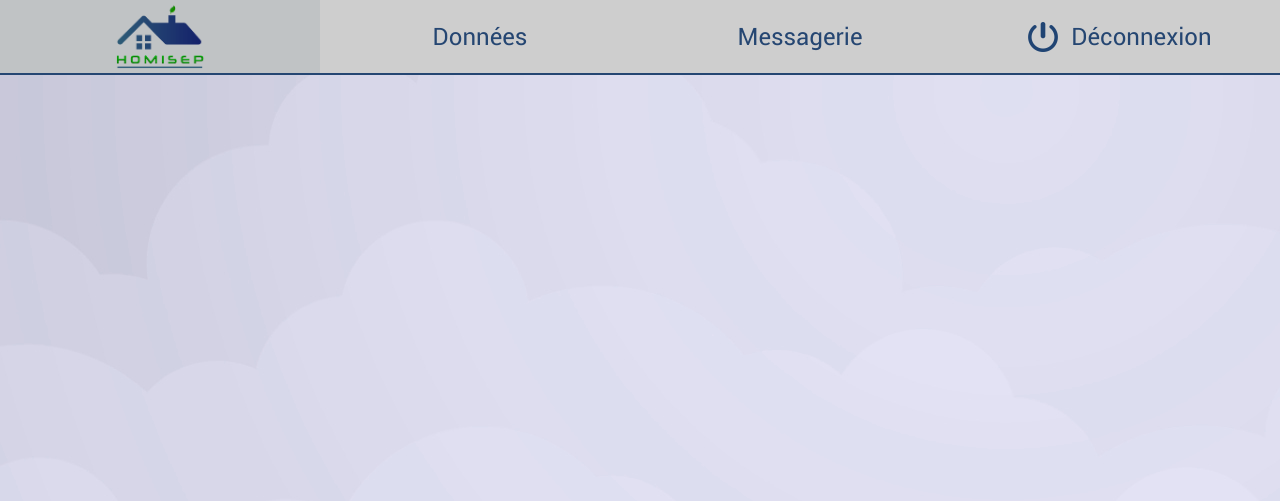
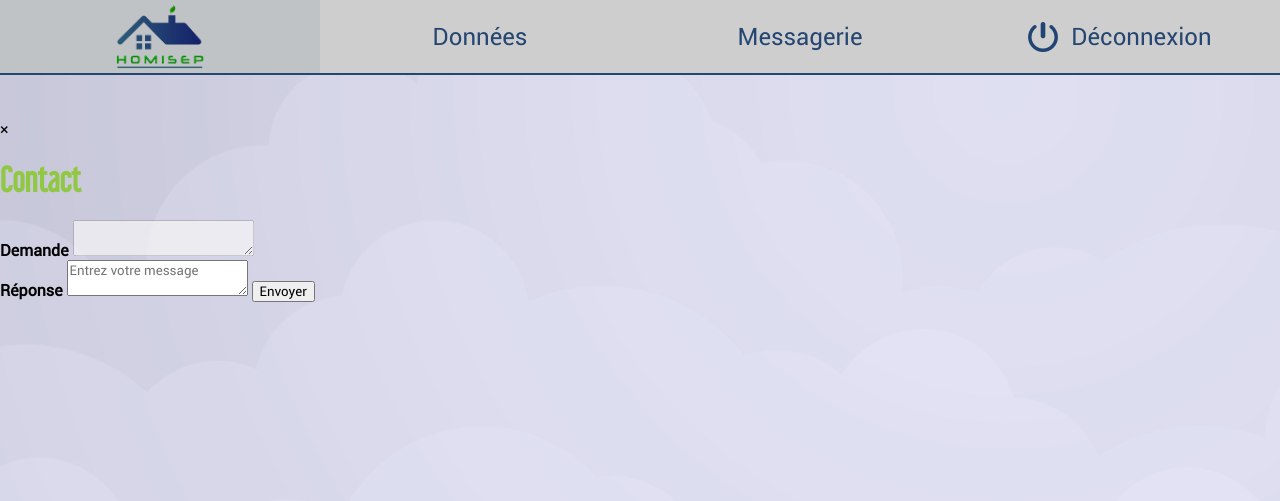
Before and after one commit to SebEdena/app-homisep, a PHP site: page /view/TemplateAdmin.php in a window 1280 px wide. Shown: the top 501 px of the page. Run offline with PHP 8.4, Linux system fonts and the light colour scheme; the template is opened without the code that fills it, so the values that code supplies are empty.

Commit message:
bug réglé pour la messagerie administrateur

```diff
--- a/MVC/controller/relationAdmin.php
+++ b/MVC/controller/relationAdmin.php
@@ -26,7 +26,7 @@
     $prenom = $_POST["prenom"];
 
     $mailConf = 'Bonjour,</br></br>Nous vous remercions de nous avoir contacté :</br></br>     "'.
-      $txt.'"</br></br>'.$rep;
+      $txt.'"</br></br> Voici la réponse de notre administrateur : </br></br>'.$rep;
 
     try {
       $status = repondreMessage($obj, $txt, $nom);
--- a/MVC/view/Messagerie.php
+++ b/MVC/view/Messagerie.php
@@ -7,7 +7,8 @@ $css = [
   "styleContact.css"
 ];
 $js = [
-  "modal.js"
+  "modal.js",
+  "contact.js"
 ];
 $modals = null;
 $jsonpage = null;
--- a/MVC/view/TemplateAdmin.php
+++ b/MVC/view/TemplateAdmin.php
@@ -36,7 +36,28 @@
 <footer>
     <p>&#9400; 2018, Homisep un produit Domisep, tous droits réservés.</p>
 </footer>
+<div class="modal-bg">
+    <div class="modal" id="modalmail">
+        <div class="modal-head">
+            <span class="modal-close">&times;</span>
+            <h1>Contact</h1>
+        </div>
+        <div class="modal-body">
+          <form class="contact" method="post">
+            <div class="container">
 
+              <label for="object" class="object" id="labelDemande"><b>Demande</b></label>
+              <textarea id="objectDemande" type="text" name="object" disabled></textarea>
+              </br>
+              <label for="message" class="message"><b>Réponse</b></label>
+              <textarea id="msg" placeholder="Entrez votre message" name="message" required></textarea>
+
+              <button id="sendRep" type="submit">Envoyer</button>
+            </div>
+          </form>
+        </div>
+    </div>
+  </div>
 <?php if(isset($modals)) { ?>
     <?= $modals ?>
 <?php } ?>
```
Also changed, not shown: MVC/view/js/contact.js (+33 -0 lines).
